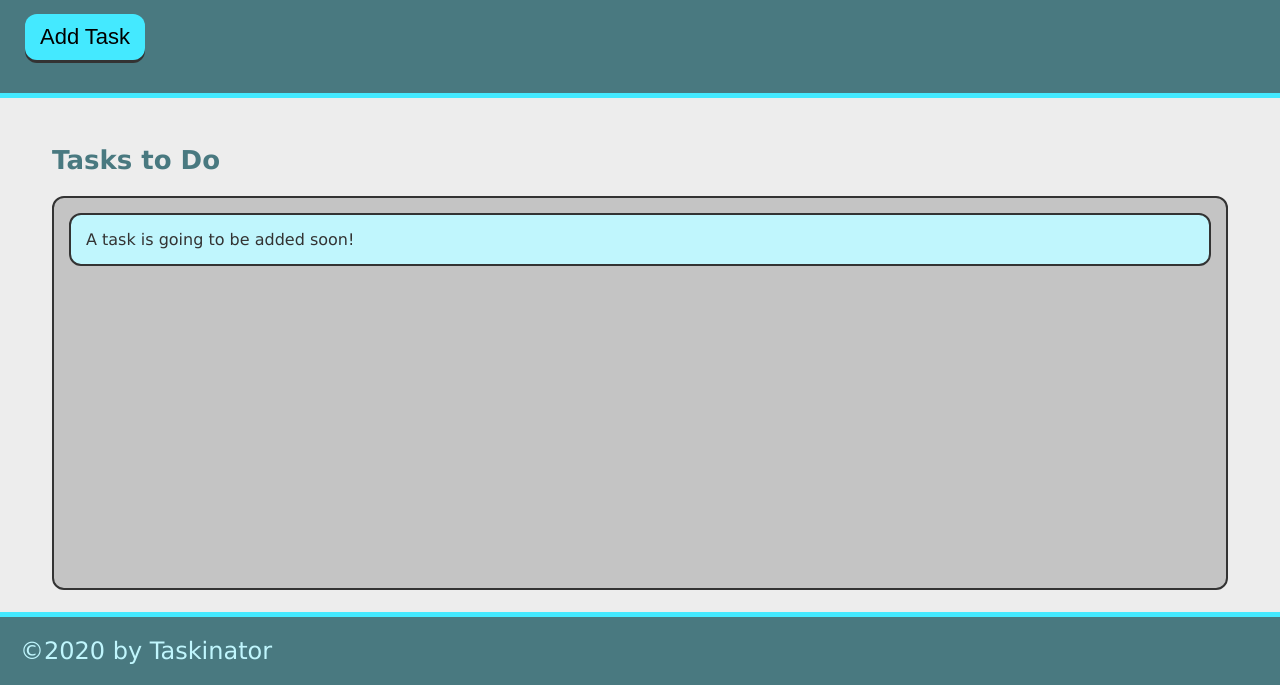
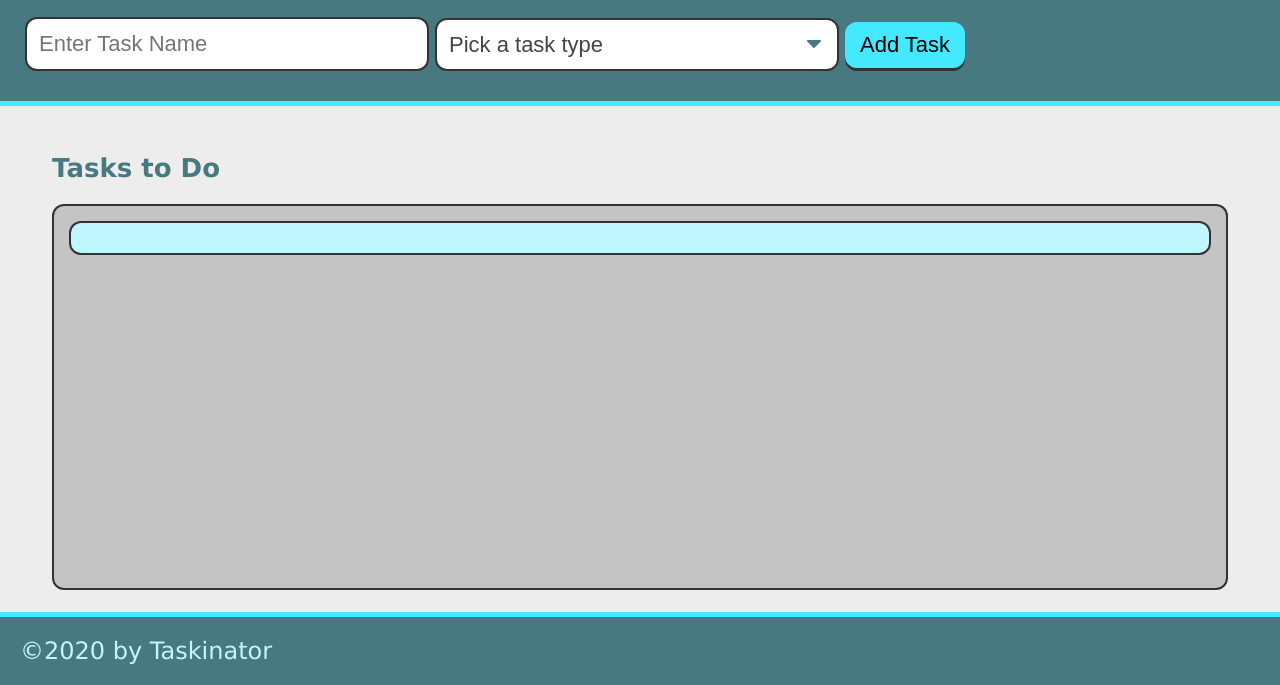
Before and after one commit to amykep/taskinator, a plain HTML site: page index.html in a window 1280 px wide. Shown: the part 115-800 px from the top of the page. Drawn offline with Linux system fonts and the light colour scheme.

Commit message:
form-dreated

```diff
--- a/assets/css/style.css
+++ b/assets/css/style.css
@@ -55,7 +55,7 @@
 }
 
 form .form-group {
-  margin: 10px 6px 10px 0;
+  margin: 0px 6px 0px 0;
   flex: 1;
 }
 
--- a/index.html
+++ b/index.html
@@ -13,15 +13,32 @@
     <header>
         <h1 class="page-title">Taskinator</h1>
         <p>click the button below to add a new task!</p>
-        <button class="btn" id="save-task">Add Task</button>
+
+        <form id="task-form">
+            <div class="form-group">
+                <input type="text" name="task-name" placeholder="Enter Task Name" />
+            </div>
+            <div class="form-group">
+                <select name="task-type" class="select-dropdown">
+                    <option value="" disabled selected>Pick a task type</option>
+                    <option value="Print">Print</option>
+                    <option value="Web">Web</option>
+                    <option value="Mobile">Mobile</option>
+                </select>
+            </div>
+            <div class="form-group">
+                <button class="btn" id="save-task" type="submit">Add Task</button>
+            </div>
+        </form>
     </header>
 
     <main class="page-content">
         <section class="task-list-wrapper">
             <h2 class="list-title">Tasks to Do</h2>
+
             <ul class="task-list" id="tasks-to-do">
                 <li class="task-item">
-                    A task is going to be added soon!
+
                 </li>
             </ul>
         </section>
```
